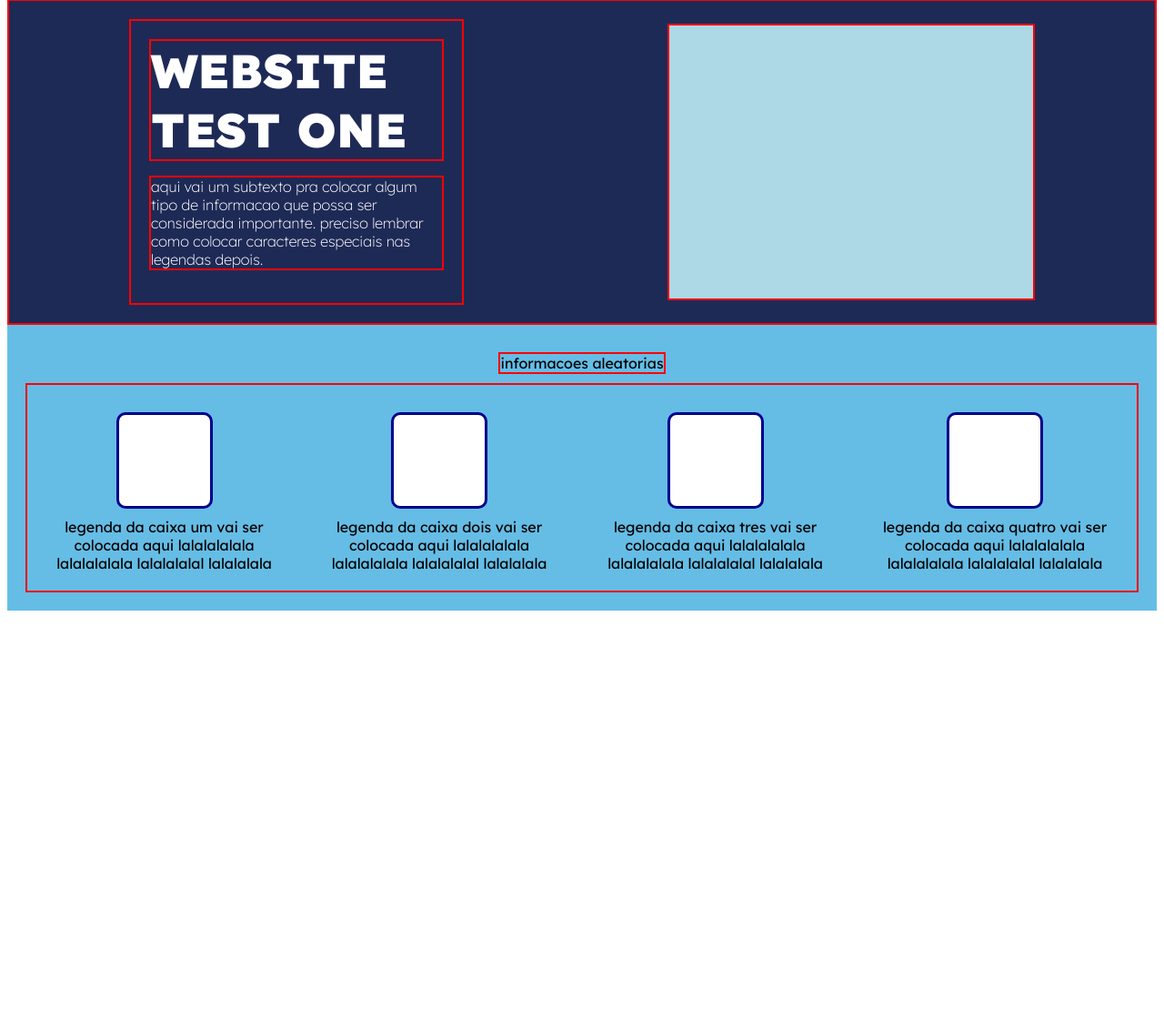
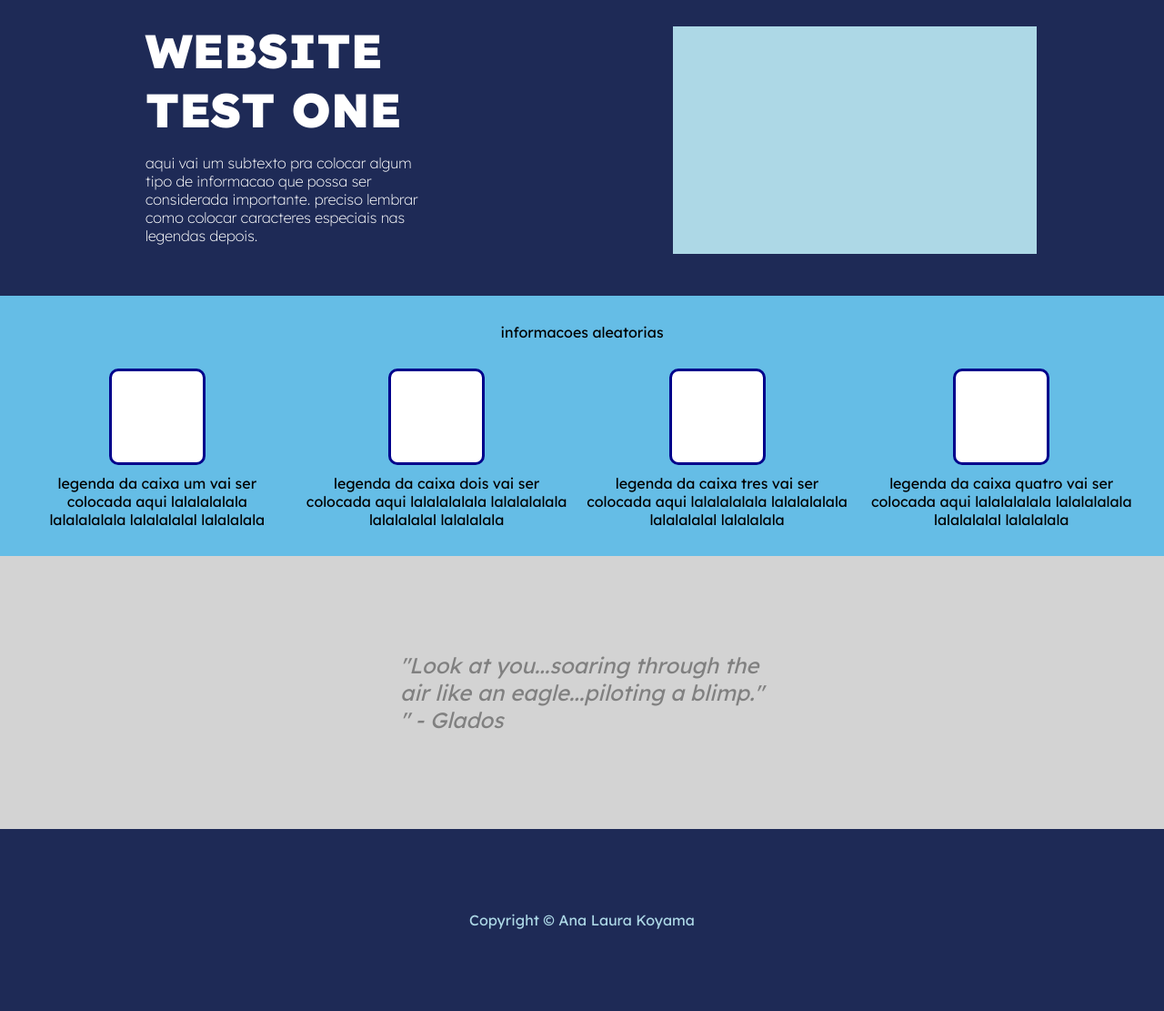
Before and after one commit to analaurakoyama/top-assignment, a plain HTML site: page index.html in a window 1280 px wide. Shown: the part 144-1255 px from the top of the page at 91% size. Before the commit the page ends 823 px from the top, so only its background shows below. Drawn offline with Linux system fonts and the light colour scheme.

Commit message:
finish and fix html and css

```diff
--- a/index.html
+++ b/index.html
@@ -40,27 +40,35 @@
     <div class="titletwo">informacoes aleatorias</div>
     <!-- aqui tem que ter 4 caixas com legendas, mas nao sei ainda como montar isso. vou pesquisar. -->
     <div class="caixas">
-    <div class="caixa-um">
+    <div class="caixa">
         <div class="box"></div>
         <div class="description">legenda da caixa um vai ser colocada aqui lalalalalala lalalalalala lalalalalal lalalalala</div>
     </div>
-     <div class="caixa-dois">
+     <div class="caixa">
         <div class="box"></div>
         <div class="description">legenda da caixa dois vai ser colocada aqui lalalalalala lalalalalala lalalalalal lalalalala</div>
     </div>
-     <div class="caixa-tres">
+     <div class="caixa">
         <div class="box"></div>
         <div class="description">legenda da caixa tres vai ser colocada aqui lalalalalala lalalalalala lalalalalal lalalalala</div>
     </div>
-     <div class="caixa-quatro">
+     <div class="caixa">
         <div class="box"></div>
         <div class="description">legenda da caixa quatro vai ser colocada aqui lalalalalala lalalalalala lalalalalal lalalalala</div>
     </div>
     </div>
 
 </div>
+
+<div class="sectionfour">
+    <div class="quote"><em>"Look at you...soaring through the air like an eagle...piloting a blimp." " - Glados</em></div>
+
+    <div class="cta">
+
+    </div>
+    </div>
 <div class="footer">
-
+    Copyright © Ana Laura Koyama
 </div>
 </body>
 </html>
--- a/styles.css
+++ b/styles.css
@@ -2,6 +2,8 @@
 body {
     display: flex;
     flex-direction: column;
+    margin: 0;
+    padding: 0;
 }
 
 ul {
@@ -19,14 +21,14 @@ li {
 }
 
 /* borda pra organizar o layout */
-.header, .logo, .sectiontwo,
+/* .header, .logo, .sectiontwo,
 .subtexto, .title, .img, .subclass, .titletwo,
-.caixas {
+.caixas, .sectionfour, .quote {
      border: 2px solid red;
-}
+} */
 
 .subtexto, .title, .logo,
-.titletwo, .description {
+.titletwo, .description, .quote, .footer {
    font-family: 'Lexend Deca';
 }
 
@@ -74,7 +76,7 @@ li {
 
 .img {
     width: 400px;
-    height: 300px;
+    height: 250px;
     background-color: lightblue;
 }
 
@@ -101,7 +103,14 @@ li {
    justify-content: center;
 }
 
-.caixa-um, .caixa-dois,
+.caixa {
+    display: flex;
+    flex-direction: column;
+    align-items: center;
+    text-align: center;
+    margin: 10px;
+}
+/* .caixa-um, .caixa-dois,
 .caixa-tres, .caixa-quatro {
     display: flex;
     flex-direction: column;
@@ -109,7 +118,7 @@ li {
     text-align: center;
     padding: 10px;
     margin: 10px;
-}
+} */
 
 .box {
     width: 100px;
@@ -119,3 +128,32 @@ li {
     border: 3px solid darkblue;
     margin: 10px;
 }
+
+/* Section four */
+
+.sectionfour {
+    background-color: lightgray;
+    display: flex;
+    flex-direction: column;
+    justify-content: center;
+    align-items: center;
+    height: 300px;
+}
+
+.quote {
+    color: gray;
+    font-size: 24px;
+    max-width: 400px;
+    padding: 16px;
+    margin: 20px;
+}
+
+.footer {
+    display: flex;
+    flex-direction: column;
+    background-color: #1e2a56;
+    color: lightblue;
+    align-items: center;
+    justify-content: center;
+    height: 200px;
+}
```
